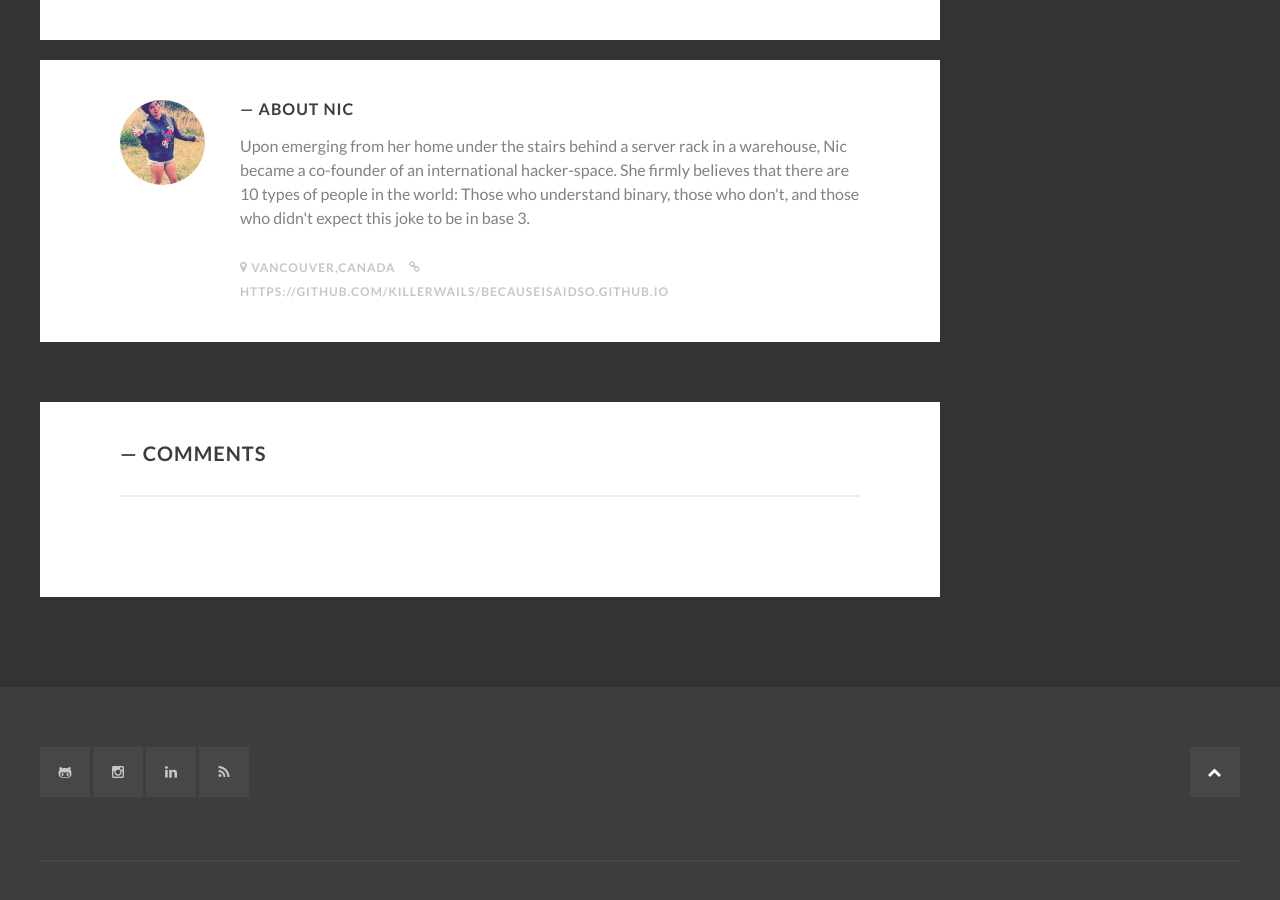
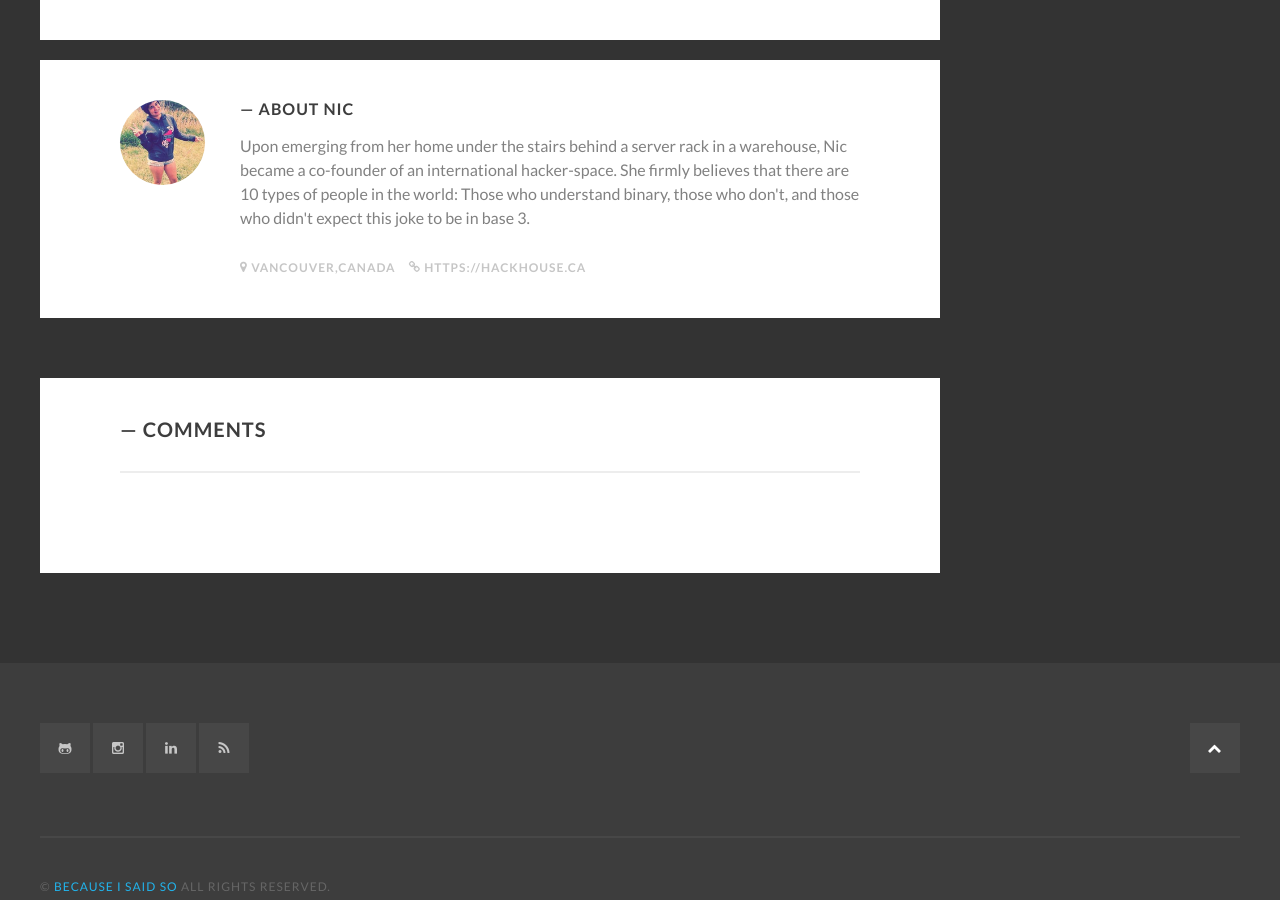
Before and after one commit to killerwails-zz/becauseisaidso.github.io, a Jekyll site: the page built from _posts/2016-09-29-Inaugural-Post.md, in a window 1280 px wide and 900 px high, scrolled down 2055 px. Built offline with Jekyll 4.4.1, drawn with Linux system fonts in a browser that asks for light colours; some web fonts are replaced; comment, search, counter and statistics services are not loaded; some of the changed lines change nothing that is shown.

Commit message:
fix urls

```diff
--- a/_config.yml
+++ b/_config.yml
@@ -22,12 +22,12 @@ sass:
 
 # The base hostname & protocol of your site for where absolute urls are needed
 author_bio: "Upon emerging from her home under the stairs behind a server rack in a warehouse, Nic became a co-founder of an international hacker-space. She firmly believes that there are 10 types of people in the world: Those who understand binary, those who don't, and those who didn't expect this joke to be in base 3."
-author_url:  "https://github.com/killerwails/becauseisaidso.github.io"
+author_url:  "https://hackhouse.ca"
 author_location: "Vancouver,Canada"
 author_image: /images/nz.jpg
 
 # Sidebar Add banner
-banner_url: "https://github.com/killerwails/becauseisaidso.github.io"
+banner_url: "https://hackhouse.ca"
 banner_image: images/catacat.jpg
 
 # Sidebar newsletter widget - add your form action url for MailChimp signup form here
```
